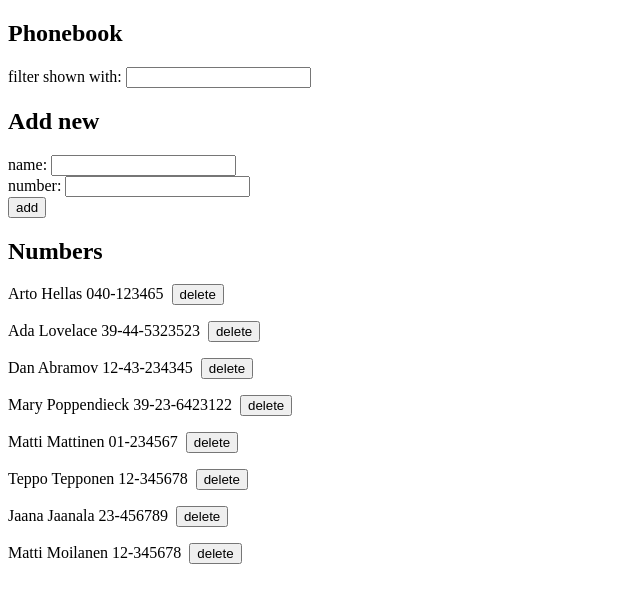
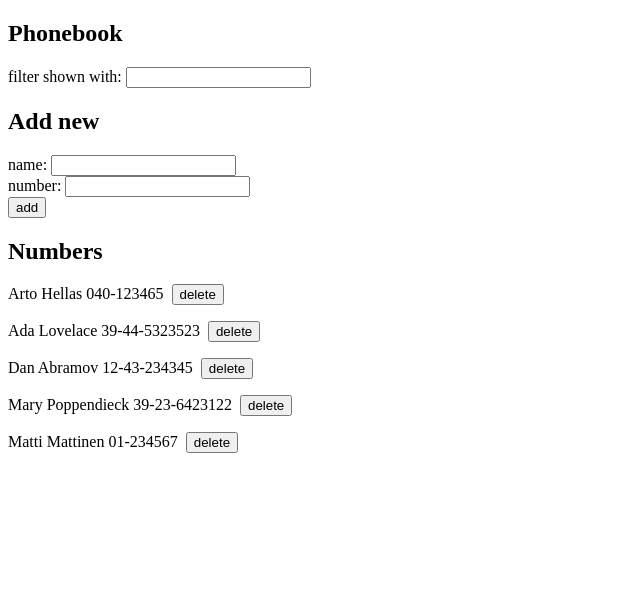
Before and after one commit to MiniWalls/Full-Stack-open, a React (Create React App) app in the folder part2/phonebook/: page / in a window 1280 px wide. Shown: the top 602 px of the page, without its empty margins (0-640 px from the left). Built offline with nearby package versions, Linux system fonts and the light colour scheme; data requests are answered from the project's data file.

Commit message:
Completed exercise 2.20

```diff
--- a/part2/phonebook/db.json
+++ b/part2/phonebook/db.json
@@ -24,21 +24,6 @@
       "name": "Matti Mattinen",
       "number": "01-234567",
       "id": 5
-    },
-    {
-      "name": "Teppo Tepponen",
-      "number": "12-345678",
-      "id": 6
-    },
-    {
-      "name": "Jaana Jaanala",
-      "number": "23-456789",
-      "id": 7
-    },
-    {
-      "name": "Matti Moilanen",
-      "number": "12-345678",
-      "id": 8
     }
   ]
 }
--- a/part2/phonebook/src/App.js
+++ b/part2/phonebook/src/App.js
@@ -11,7 +11,7 @@ const App = () => {
   const [newNumber, setNewNumber] = useState('')
   const [filter, setFilter] = useState('')
   const [successMessage, setSuccessMessage] = useState(null)
-  const [errorMessage, setErrorMessage] = useState('some error happened...')
+  const [errorMessage, setErrorMessage] = useState(null)
 
   const handleNameChange = (event) => {
     setNewName(event.target.value)
@@ -36,6 +36,10 @@ const App = () => {
         })
         .catch((error) => {
           console.log(error)
+          setErrorMessage(`Information of ${person.name} has already been removed from server`)
+          setTimeout(() => {
+            setErrorMessage(null)
+          }, 5000)
         })
     }
   }
@@ -96,6 +100,7 @@ const App = () => {
     <div>
       <h2>Phonebook</h2>
       <Notification type="success" message={successMessage} />
+      <Notification type="error" message={errorMessage} />
       <Filter handleFilterChange={handleFilterChange}/>
       <h2>Add new</h2>
         <PersonForm newNumber={newNumber} handleNumberChange={handleNumberChange}
```
